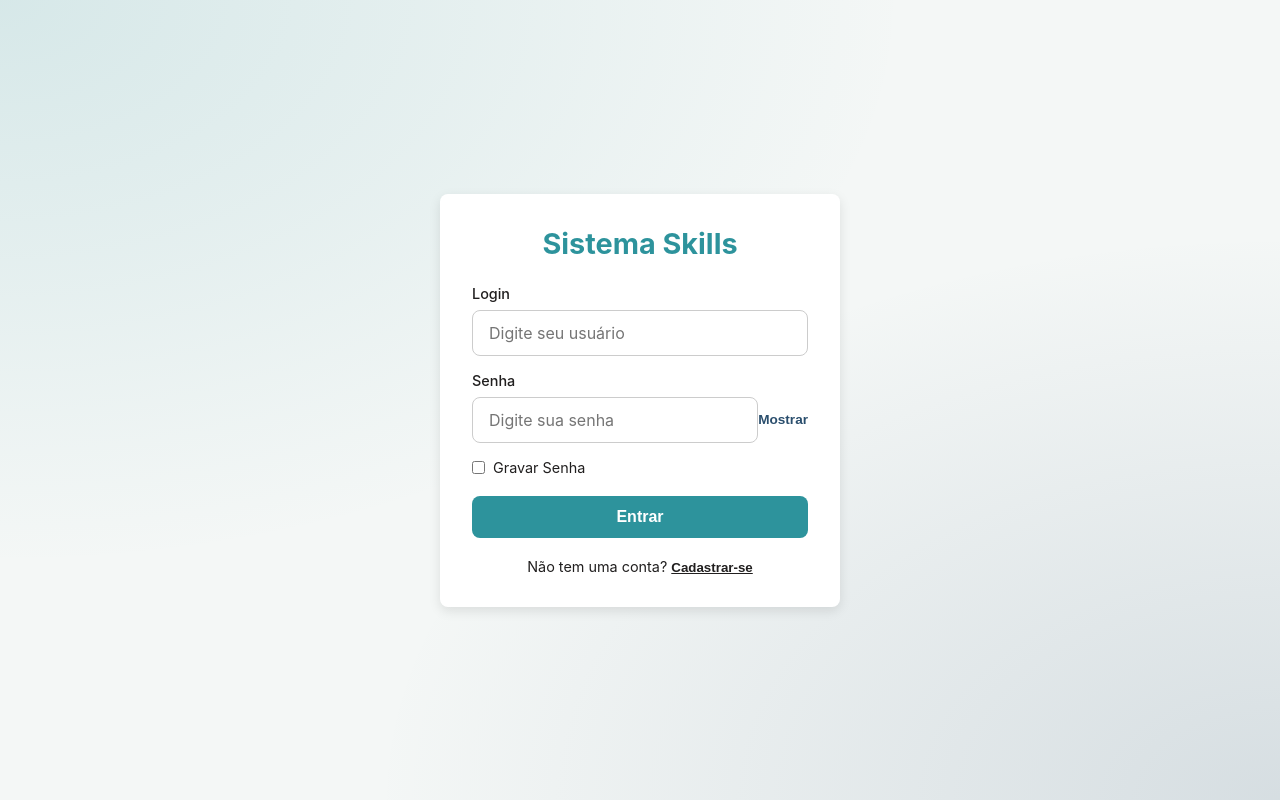
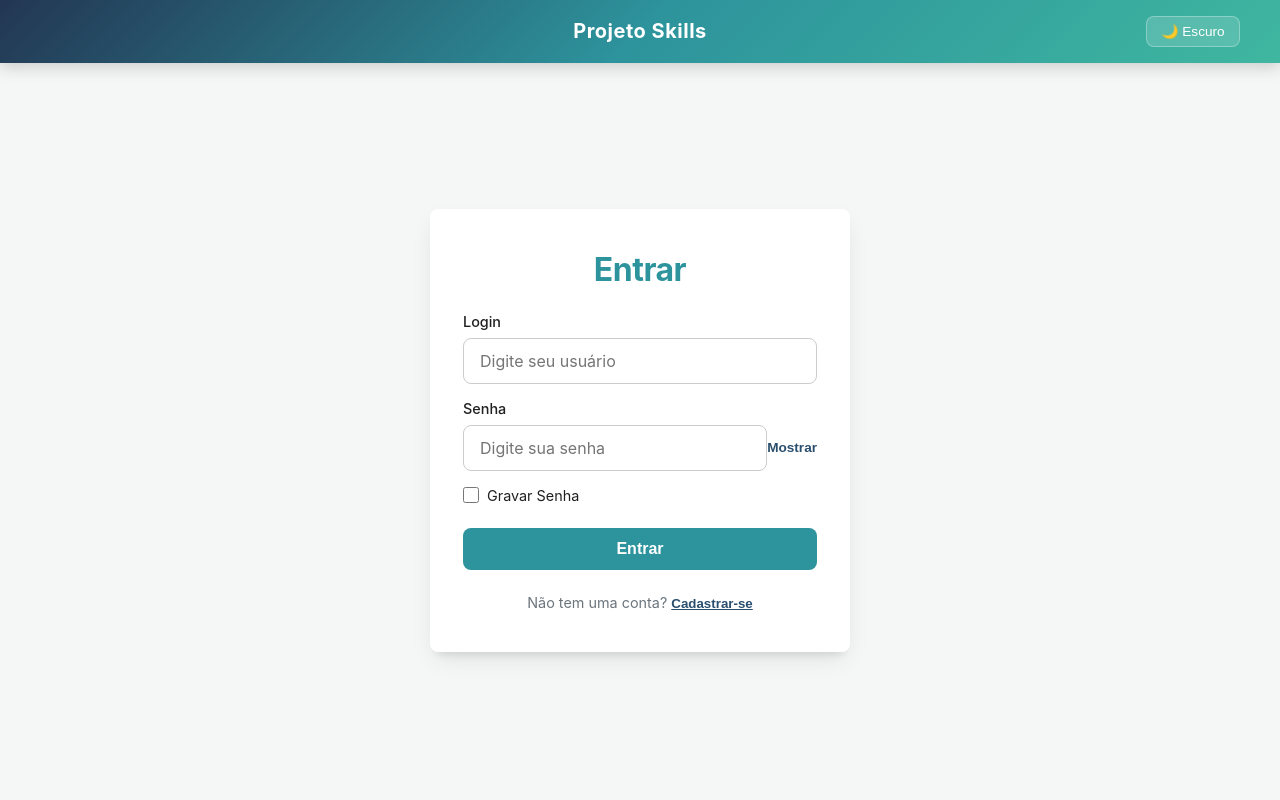
Before and after one commit to marianaoliveira-web/projeto-skills-web, a React (Vite) app: page /login in a window 1280 px wide. Built offline with nearby package versions, Linux system fonts and the light colour scheme.

Commit message:
refactor: ajusta detalhes de layout

```diff
--- /dev/null
+++ b/src/components/AuthHeader/AuthHeader.jsx
@@ -0,0 +1,20 @@
+import styles from './AuthHeader.module.css';
+
+export default function AuthHeader({ toggleTheme, isDark }) {
+    return (
+        <header className={styles.authHeader}>
+            <div className={styles.logoContainer}>
+                <span className={styles.logoText}>Projeto Skills</span>
+            </div>
+
+            <button
+                type="button"
+                onClick={toggleTheme}
+                className={styles.themeToggleBtn}
+                title="Alternar tema"
+            >
+                {isDark ? '☀️ Claro' : '🌙 Escuro'}
+            </button>
+        </header>
+    );
+}
--- /dev/null
+++ b/src/components/AuthHeader/AuthHeader.module.css
@@ -0,0 +1,50 @@
+.authHeader {
+    width: 100%;
+    display: flex;
+    justify-content: space-between;
+    align-items: center;
+    padding: 1rem 2.5rem;
+    background: linear-gradient(135deg, #233653 0%, var(--color-primary) 50%, #3fb7a0 100%);
+    box-shadow: 0 4px 15px rgba(33, 31, 31, 0.2);
+    position: absolute;
+    top: 0;
+    left: 0;
+    z-index: 1000;
+}
+
+.logoContainer {
+    position: absolute;
+    left: 50%;
+    transform: translateX(-50%);
+    display: flex;
+    align-items: center;
+    gap: 0.75rem;
+}
+
+.logoText {
+    font-size: 1.25rem;
+    font-weight: 700;
+    color: #ffffff;
+    letter-spacing: 0.5px;
+}
+
+.themeToggleBtn {
+    margin-left: auto;
+    background: rgba(255, 255, 255, 0.15);
+    border: 1px solid rgba(255, 255, 255, 0.3);
+    color: #ffffff;
+    padding: 0.4rem 0.9rem;
+    border-radius: 8px;
+    cursor: pointer;
+    font-size: 0.85rem;
+    font-weight: 500;
+    transition: all 0.2s ease;
+    backdrop-filter: blur(4px);
+    z-index: 10;
+}
+
+.themeToggleBtn:hover {
+    background-color: #ffffff;
+    color: var(--color-primary);
+    box-shadow: 0 0 12px rgba(255, 255, 255, 0.4);
+}
--- a/src/pages/Cadastro/Cadastro.jsx
+++ b/src/pages/Cadastro/Cadastro.jsx
@@ -2,12 +2,13 @@ import { useState } from 'react';
 import { useNavigate } from 'react-router-dom';
 import { Input } from '../../components/Input/Input';
 import { Button } from '../../components/Button/Button';
+import AuthHeader from '../../components/AuthHeader/AuthHeader';
 import { api } from '../../services/api';
 import styles from './Cadastro.module.css';
 
-export function Cadastro() {
+export function Cadastro({ toggleTheme, isDark }) {
     const [login, setLogin] = useState('');
-    const [senha,setSenha] = useState('');
+    const [senha, setSenha] = useState('');
     const [confirmarSenha, setConfirmarSenha] = useState('');
     const [erro, setErro] = useState('');
     const [sucesso, setSucesso] = useState('');
@@ -37,6 +38,8 @@ export function Cadastro() {
 
     return (
         <div className={styles.container}>
+            <AuthHeader toggleTheme={toggleTheme} isDark={isDark} />
+
             <div className={styles.card}>
                 <h1 className={styles.title}>Criar Conta</h1>
 
--- a/src/pages/Cadastro/Cadastro.module.css
+++ b/src/pages/Cadastro/Cadastro.module.css
@@ -4,43 +4,59 @@
     align-items: center;
     min-height: 100vh;
     padding: 20px;
+    background: var(--color-bg-main, #f8fafc);
+    position: relative;
+    padding-top: 80px;
 }
 
 .card {
     background-color: var(--color-bg-card);
-    padding: 32px;
-    border-radius: var(--border-radius-md);
+    padding: 40px 32px;
+    border-radius: var(--border-radius-md, 16px);
     width: 100%;
-    max-width: 400px;
-    box-shadow: 0 4px 12px rgba(0, 0, 0, 0.1);
+    max-width: 420px;
+    box-shadow: 0 10px 25px -5px rgba(0, 0, 0, 0.1), 0 8px 10px -6px rgba(0, 0, 0, 0.1);
+    border: 1px solid var(--color-border, rgba(255, 255, 255, 0.1));
+    backdrop-filter: blur(8px);
+    -webkit-backdrop-filter: blur(8px);
 }
 
 .title {
     text-align: center;
     margin-bottom: 24px;
     color: var(--color-primary);
-    font-size: 1.8rem;
+    font-size: 2rem;
+    font-weight: 700;
+    letter-spacing: -0.5px;
 }
 
 .messageError {
-    color: var(--color-danger);
-    margin-bottom: 16px;
+    color: var(--color-danger, #ef4444);
+    background-color: rgba(239, 68, 68, 0.1);
+    padding: 10px;
+    border-radius: 8px;
+    margin-bottom: 20px;
     font-size: 0.85rem;
     text-align: center;
+    font-weight: 500;
 }
 
 .messageSucess {
     color: var(--color-primary);
-    margin-bottom: 16px;
+    background-color: rgba(16, 185, 129, 0.1);
+    padding: 10px;
+    border-radius: 8px;
+    margin-bottom: 20px;
     font-size: 0.85rem;
     text-align: center;
     font-weight: 600;
 }
 
 .footer {
-    margin-top: 20px;
+    margin-top: 24px;
     text-align: center;
     font-size: 0.9rem;
+    color: var(--color-text-muted, #64748b);
 }
 
 .linkButton {
@@ -51,4 +67,9 @@
     cursor: pointer;
     margin-left: 4px;
     text-decoration: underline;
+    transition: opacity 0.2s;
 }
+
+.linkButton:hover {
+    opacity: 0.8;
+}
--- a/src/pages/Login/Login.jsx
+++ b/src/pages/Login/Login.jsx
@@ -2,10 +2,11 @@ import { useState } from "react";
 import { useNavigate } from "react-router-dom";
 import { Input } from "../../components/Input/Input";
 import { Button } from "../../components/Button/Button";
+import AuthHeader from "../../components/AuthHeader/AuthHeader";
 import { api } from "../../services/api";
 import styles from "./Login.module.css";
 
-export function Login() {
+export function Login({ toggleTheme, isDark }) {
   const [login, setLogin] = useState(
     () => localStorage.getItem("@app:login") || "",
   );
@@ -54,16 +55,12 @@ export function Login() {
 
   return (
     <div className={styles.container}>
+      <AuthHeader toggleTheme={toggleTheme} isDark={isDark} />
+
       <div className={styles.card}>
-        <h1 className={styles.title}>Sistema Skills</h1>
+        <h1 className={styles.title}>Entrar</h1>
 
-        {erro && (
-          <p
-            style={{ color: "red", marginBottom: "16px", fontSize: "0.85rem" }}
-          >
-            {erro}
-          </p>
-        )}
+        {erro && <p className={styles.messageError}>{erro}</p>}
 
         <form onSubmit={handleLogin}>
           <Input
--- a/src/pages/Login/Login.module.css
+++ b/src/pages/Login/Login.module.css
@@ -4,29 +4,48 @@
     align-items: center;
     min-height: 100vh;
     padding: 20px;
+    background: var(--color-bg-main, #f8fafc);
+    position: relative;
+    padding-top: 80px;
 }
 
 .card {
     background-color: var(--color-bg-card);
-    padding: 32px;
-    border-radius: var(--border-radius-md);
+    padding: 40px 32px;
+    border-radius: var(--border-radius-md, 16px);
     width: 100%;
-    max-width: 400px;
-    box-shadow: 0 4px 12px rgba(0, 0, 0, 0.1);
+    max-width: 420px;
+    box-shadow: 0 10px 25px -5px rgba(0, 0, 0, 0.1), 0 8px 10px -6px rgba(0, 0, 0, 0.1);
+    border: 1px solid var(--color-border, rgba(255, 255, 255, 0.1));
+    backdrop-filter: blur(8px);
+    -webkit-backdrop-filter: blur(8px);
 }
 
 .title {
     text-align: center;
     margin-bottom: 24px;
     color: var(--color-primary);
-    font-size: 1.8rem;
+    font-size: 2rem;
+    font-weight: 700;
+    letter-spacing: -0.5px;
+}
+
+.messageError {
+    color: var(--color-danger, #ef4444);
+    background-color: rgba(239, 68, 68, 0.1);
+    padding: 10px;
+    border-radius: 8px;
+    margin-bottom: 20px;
+    font-size: 0.85rem;
+    text-align: center;
+    font-weight: 500;
 }
 
 .rememberContainer {
     display: flex;
     align-items: center;
     gap: 8px;
-    margin-bottom: 20px;
+    margin: 16px 0 24px 0;
     font-size: 0.9rem;
     color: var(--color-text-main);
 }
@@ -34,20 +53,28 @@
 .rememberContainer input[type="checkbox"] {
     cursor: pointer;
     accent-color: var(--color-primary);
+    width: 16px;
+    height: 16px;
 }
 
 .footer {
-    margin-top: 20px;
+    margin-top: 24px;
     text-align: center;
     font-size: 0.9rem;
+    color: var(--color-text-muted, #64748b);
 }
 
 .linkButton {
     background: none;
     border: none;
-    color: var(--color-secundaary);
+    color: var(--color-secundary);
     font-weight: 600;
     cursor: pointer;
     margin-left: 4px;
     text-decoration: underline;
+    transition: opacity 0.2s;
 }
+
+.linkButton:hover {
+    opacity: 0.8;
+}
```
